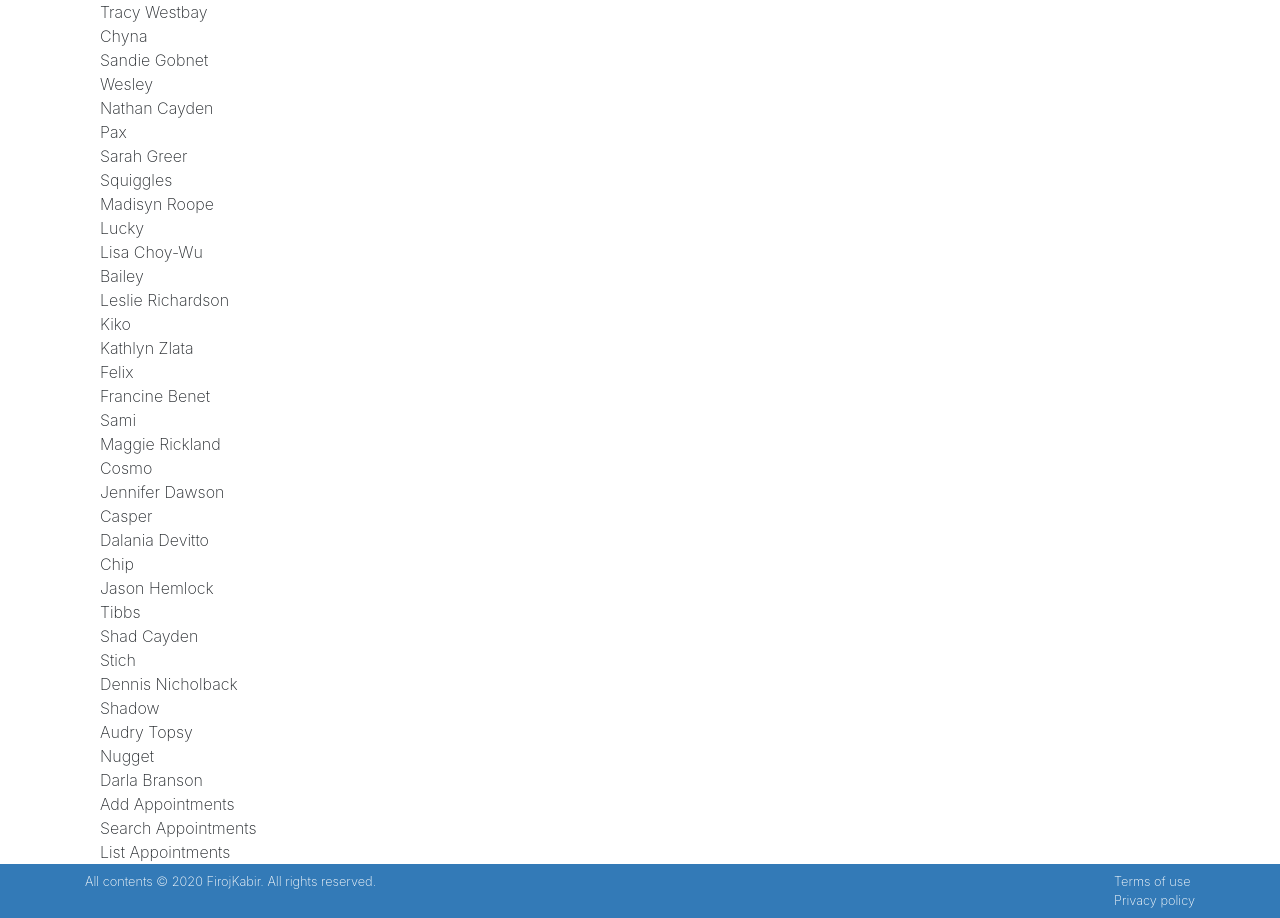
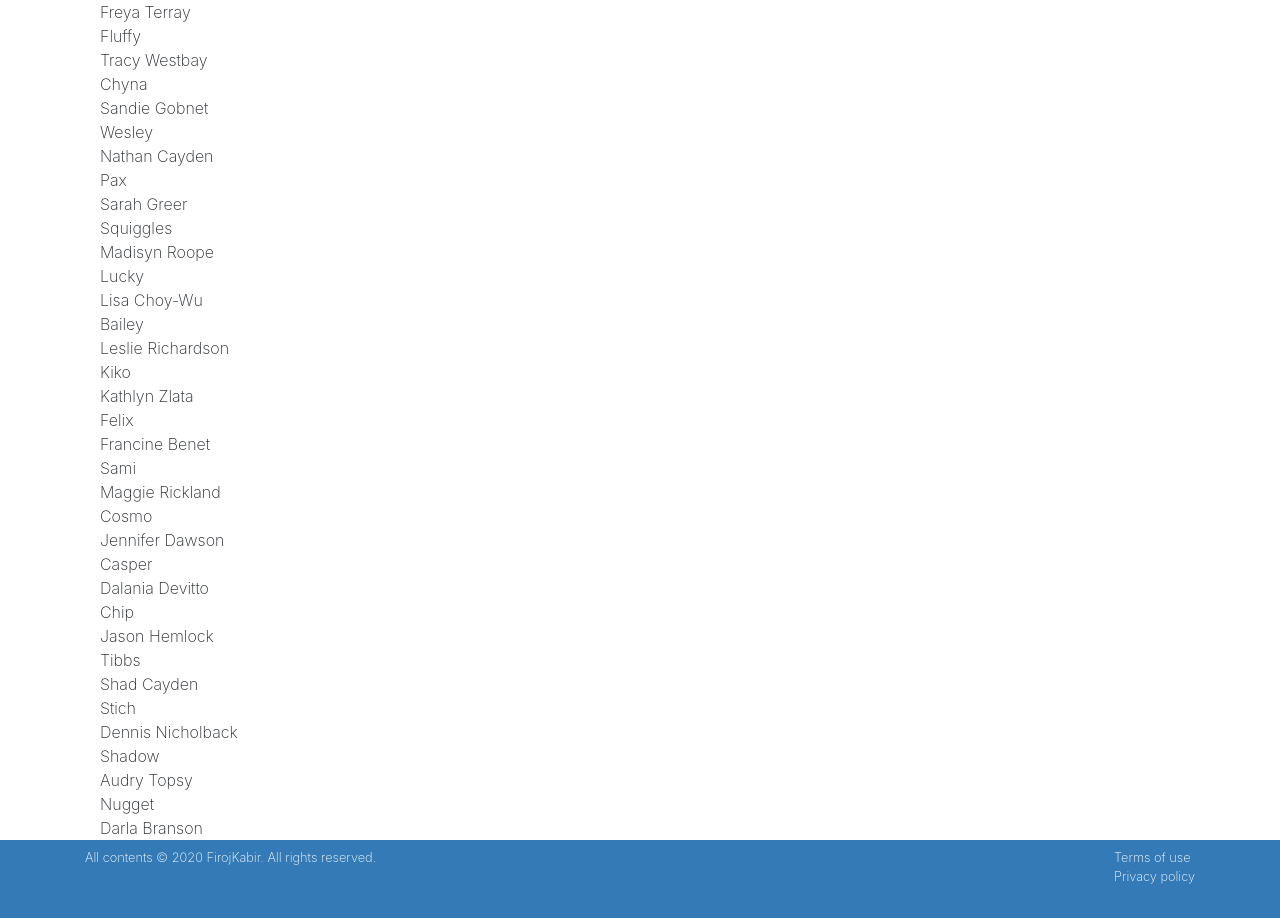
Before and after one commit to firojkabir/react-interface, a React (Create React App) app: page / in a window 1280 px wide. Shown: the part 461-1379 px from the top of the page. After the commit the page ends 1355 px from the top, so only its background shows below. Built offline with nearby package versions, Linux system fonts and the light colour scheme.

Commit message:
Passing data through Props

```diff
--- a/src/components/App.js
+++ b/src/components/App.js
@@ -28,24 +28,15 @@
 
 	render() {
 
-		const listItems = this.state.myAppointments.map(item => (
-			<div>
-				<div>{item.petName}</div>
-				<div>{item.ownerName}</div>
-			</div>
-
-		));
-
 		return (
 			<main className="page bg-white" id="petratings">
 				<div className="container">
 					<div className="row">
 						<div className="col-md-12 bg-white">
 							<div className="container">
-								{listItems}
 								<AddAppointments />
 								<SearchAppointments />
-								<ListAppointments />
+								<ListAppointments appointments={this.state.myAppointments}/>
 							</div>
 						</div>
 					</div>
--- a/src/components/ListAppointments.js
+++ b/src/components/ListAppointments.js
@@ -2,7 +2,15 @@
 
 class ListAppointments extends Component {
     render() {
-        return <div>List Appointments</div>
+
+        const listItems = this.props.appointments.map(item => (
+			<div>
+				<div>{item.petName}</div>
+				<div>{item.ownerName}</div>
+			</div>
+		));
+
+        return <div>{listItems}</div>
     }
 }
 
```
